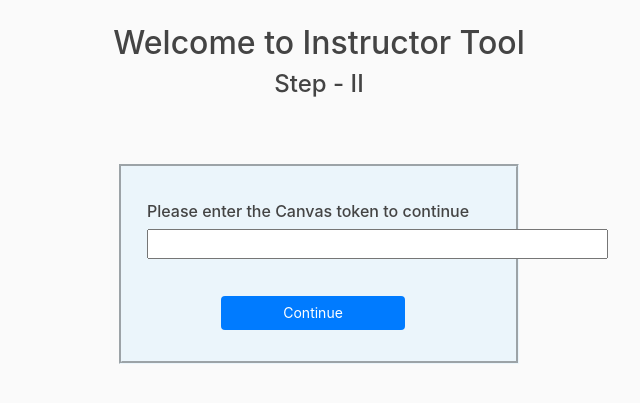
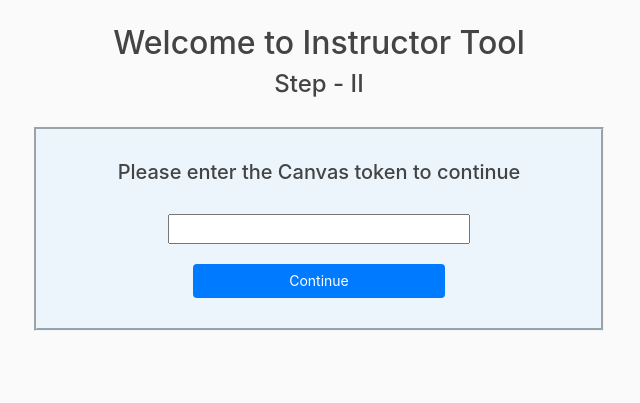
Before and after one commit to tejasipalkar/SER_517_Software_Factory_group5, a Flask app: page /token in a window 1280 px wide. Shown: the part 56-459 px from the top of the page, without its empty margins (321-961 px from the left). Run offline with Flask 2, Linux system fonts and the light colour scheme; a user stored in the database is signed in; some libraries are stand-ins or nearby versions.

Commit message:
Task #218 #219

```diff
--- a/instructorTool/static/css/main.css
+++ b/instructorTool/static/css/main.css
@@ -85,7 +85,7 @@ body {
    }
 
   .card{
-    max-width: 12rem;
+    max-width: 15rem;
     max-height: 20rem;
     margin: 1.5rem;
     display: flex;
@@ -288,26 +288,21 @@ input[type=file],select{
 .btn-form:disabled{
   background-color: #dddddd
 }
-.login-container{
+
+.login-div{
   background-color: #EBF5FB;
-  width: 400px;
-  height: 200px;
-  position: absolute;
-  left: 50%;
-  top: 40%;
-  transform: translate(-50%, -50%);
   border-style: groove;
   border-color: #EBF5FB;
-
+  text-align: center;
+  padding: 30px;
+  margin-top: 20px;
 }
 
 #login-btn{
-  width: 50%;
-  margin-left:20%;
-  margin-top: 10%;
-  position: relative;
+  background-color: #cf543d;
+  margin-top: 30px
+}
 
-}
 .login-elements{
   margin-top: 35px;
   margin-left:25px;
@@ -327,12 +322,12 @@ input[type=file],select{
   background-color: #fafafa;
 }
 #continue-btn{
-	align-self: center;
-	margin-top: 1.5em;
   width: 50%;
-  margin-left:20%;
-  margin-top: 10%;
-  position: relative;
+  margin-top: 20px
+}
+
+#token-textbox{
+  width: 60%
 }
 
 #container-2{
--- a/instructorTool/templates/token.html
+++ b/instructorTool/templates/token.html
@@ -2,17 +2,14 @@
 {% block content %}
     <h2 align="center">Welcome to Instructor Tool</h2>
     <h4 align="center">Step - II</h4>
-
-    <div class="token-container">
-		<div class ="login-elements">
-				<h6>Please enter the Canvas token to continue</h6>
-
-				<form action="/home" method="post">
-  					<input size="40" type="text" name="token" required>
-  					<br>
-  					<button type="submit" class="btn btn-primary" id ="continue-btn">Continue</button>
-				</form>
-
+	<div class="row">
+		<div class="login-div col-sm-6 offset-sm-3">
+			<h5>Please enter the Canvas token to continue</h5>
+			<form action="/home" method="post" style="margin-top:30px">
+				<input id="token-textbox" type="text" name="token" required>
+				<br>
+				<button type="submit" class="btn btn-primary" id="continue-btn">Continue</button>
+			</form>
 		</div>
 	</div>
 
```
